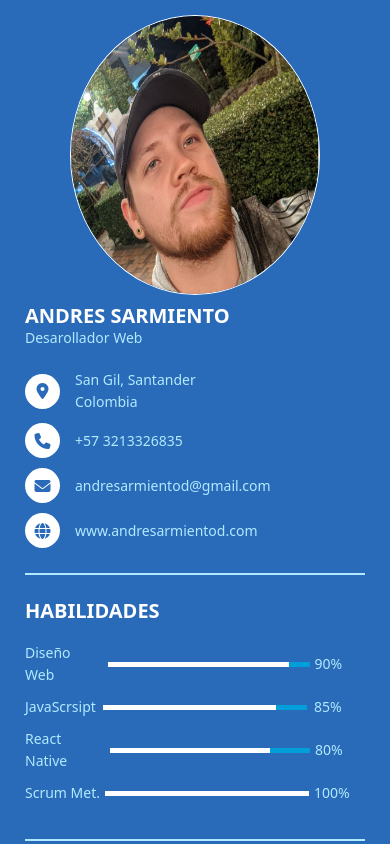
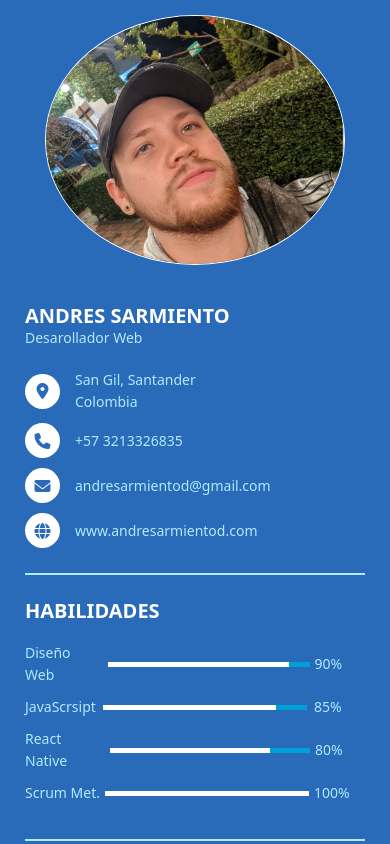
Before and after one commit to Andresito22/CVAndresSarmiento, a plain HTML site: page index.html in a window 390 px wide. Shown: the top 844 px of the page. Drawn offline with Linux system fonts and the light colour scheme.

Commit message:
UltimosCambios

```diff
--- a/Css/style.css
+++ b/Css/style.css
@@ -284,8 +284,8 @@ a{
 
 
     .ImagenPerfil{
-        width: 250px !important;
-        height: 380px;
+        width: 300px !important;
+        height: 250px !important;
         border-radius: 100%;
         border: solid white 1px;
         margin-top: 15px;
@@ -320,7 +320,7 @@ a{
 
 
     .Contenedor{
-        margin: 0;
+        margin: 0 0;
     }
 
 
```
